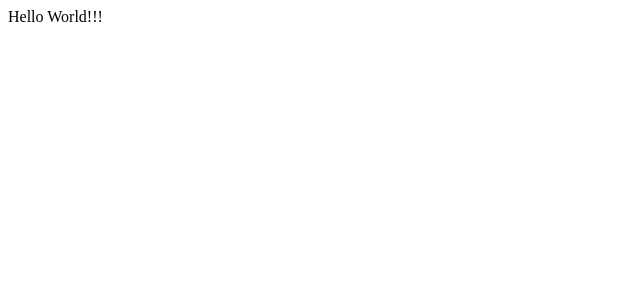
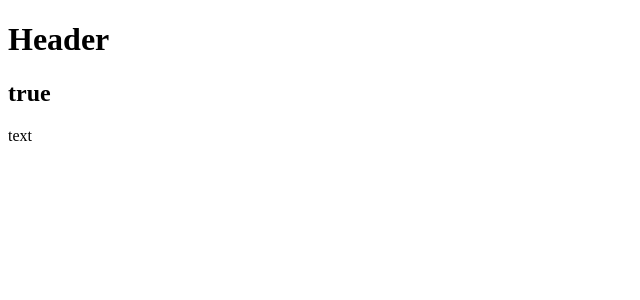
Before and after one commit to jjadeseravla/test, a React app: page / in a window 1280 px wide. Shown: the top 300 px of the page, without its empty margins (0-640 px from the left). Built offline with nearby package versions, Linux system fonts and the light colour scheme.

Commit message:
JS expressions

```diff
--- a/App.jsx
+++ b/App.jsx
@@ -2,9 +2,14 @@ import React from 'react';
 
 class App extends React.Component {
    render() {
+
+      var i = 1;
+
       return (
          <div>
-            Hello World!!!
+            <h1>Header</h1>
+            <h2>{i == 1 ? 'true' : 'false'}</h2>
+            <p data-myattribute = 'somevalue'>text</p>
          </div>
       );
    }
```
